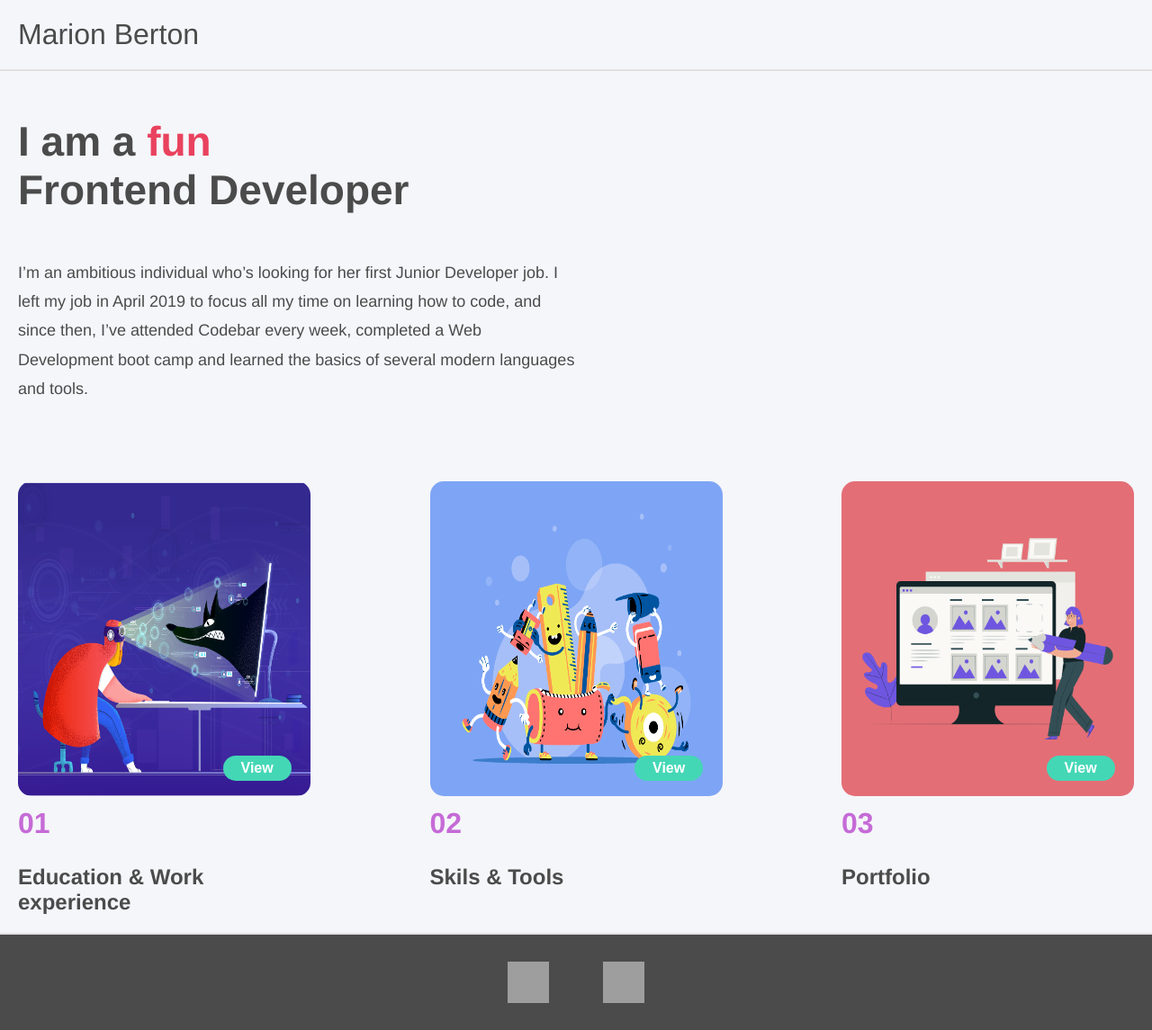
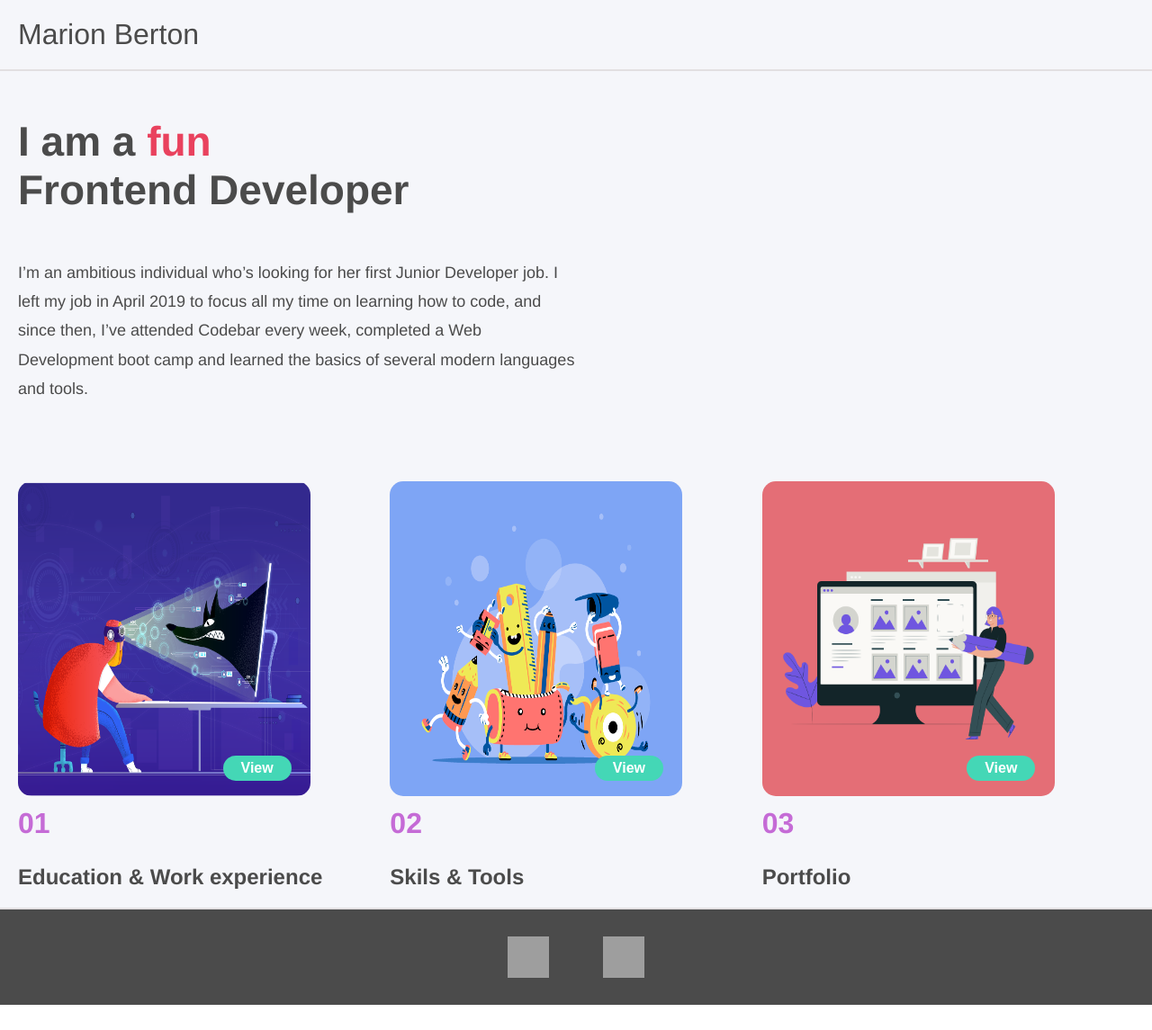
Before and after one commit to marionberton/music-project, a React (Create React App) app: page / in a window 1280 px wide. Shown: the whole page at 90% size. After the commit the page ends 1117 px from the top, so only its background shows below. Built offline with nearby package versions, Linux system fonts and the light colour scheme; grey boxes are pictures that could not be loaded.

Commit message:
fix containerwrapper width

```diff
--- a/src/App.css
+++ b/src/App.css
@@ -16,12 +16,16 @@
   flex-direction: column;
 }
 
+.cardcontainer {
+  margin: 0 20px;
+}
+
 @media only screen and (min-width: 1024px) {
   .cardcontainer {
     display: flex;
     flex-direction: row;
     justify-content: space-between;
-    margin: 0 20px;
+
   }
 
   .itemcontainer {
--- a/src/Card/Card.css
+++ b/src/Card/Card.css
@@ -2,7 +2,7 @@
   display: flex;
   flex-direction: column;
   /* margin: 20px; */
-  width: 325px;
+  width: 100%;
 }
 
 .container {
@@ -17,25 +17,25 @@
   border-radius: 15px;
 }
 
-@media only screen and (min-width: 600px){
+@media only screen and (min-width: 320px) {
+  .image {
+    height: 380px;
+    width: 280px;
+  }
+}
+
+@media only screen and (min-width: 600px) {
   .image {
     width: 552px;
     height: 350px;
-}
+  }
 }
 
 @media only screen and (min-width: 1024px) {
   .image {
     width: 325px;
+  }
 }
-
-
-}
-
-
-
-
-
 
 .number {
   color: #c56bd6;
```
